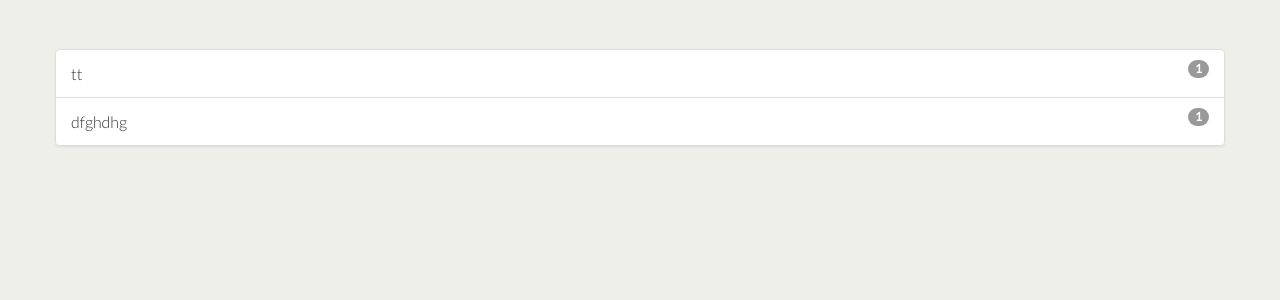
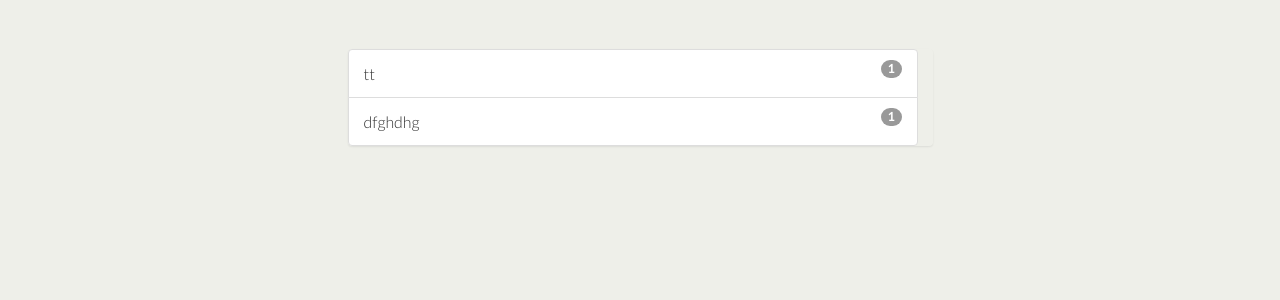
Before and after one commit to AntonNikulin/uni-cw-s6, a Django app: page /checkpoint/statistics in a window 1280 px wide. Shown: the part 51-351 px from the top of the page. Run offline with Django 3.2, Linux system fonts and the light colour scheme; data comes from the database, SQL or seed files in the repository; parts of the project's set-up code (start-up, migrations or seed data) failed here and were passed over; some libraries are stand-ins or nearby versions.

Commit message:
ScrLang + drivers statistics centered

```diff
--- a/ScrLang/UniScrLangKpp/Checkpoint/templates/Checkpoint/Statistics.html
+++ b/ScrLang/UniScrLangKpp/Checkpoint/templates/Checkpoint/Statistics.html
@@ -6,7 +6,7 @@
     <div class="topPadding">
         <div class="container">
             <div class="row">
-                <ul class="list-group ">
+                <ul class="list-group col-md-6 col-md-offset-3">
                 {% for k, v in driverCount.items %}
                     <li class="list-group-item">{{ k }} <span class="badge">{{ v }}</span></li>
                 {% endfor %}
```
